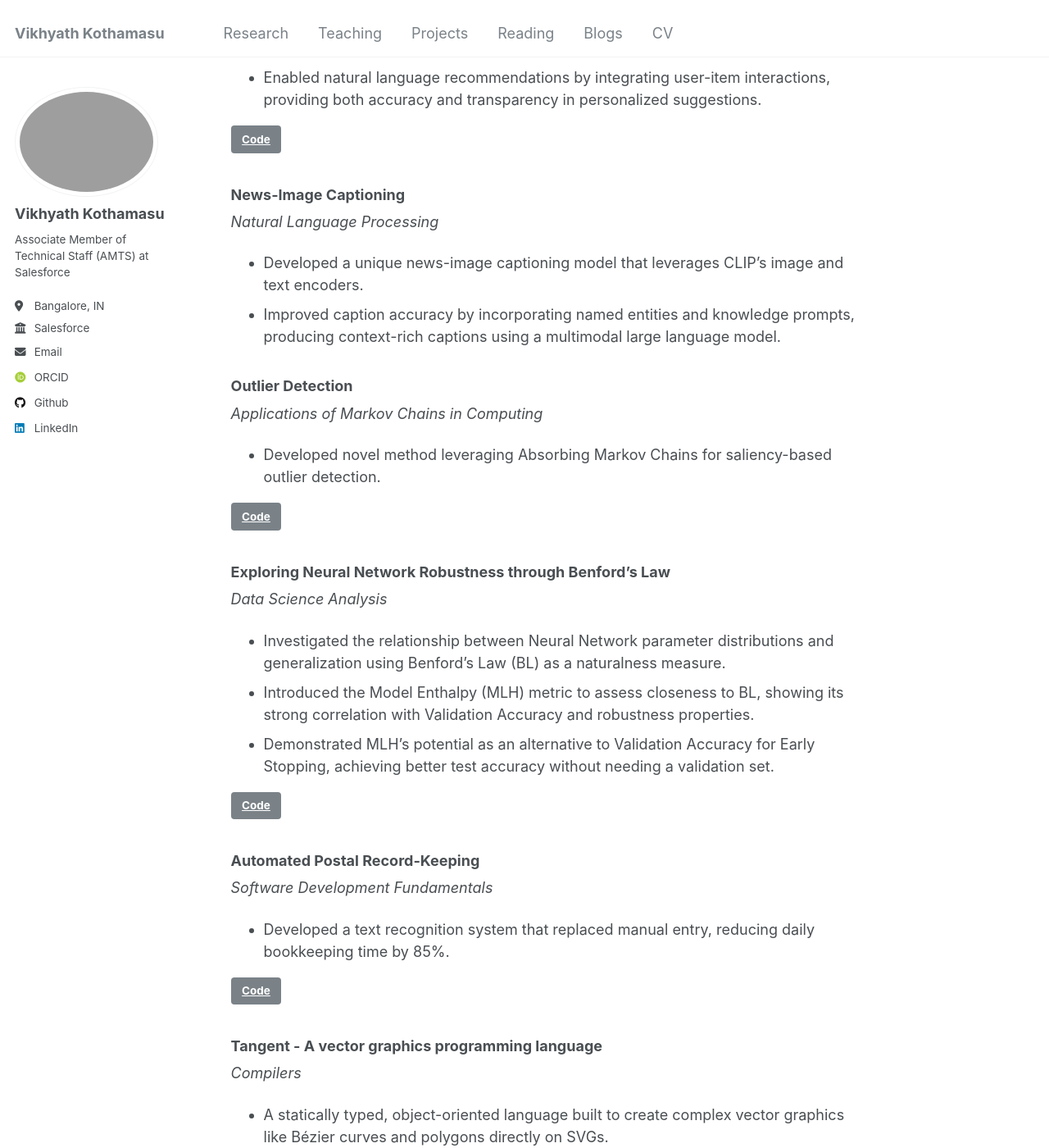
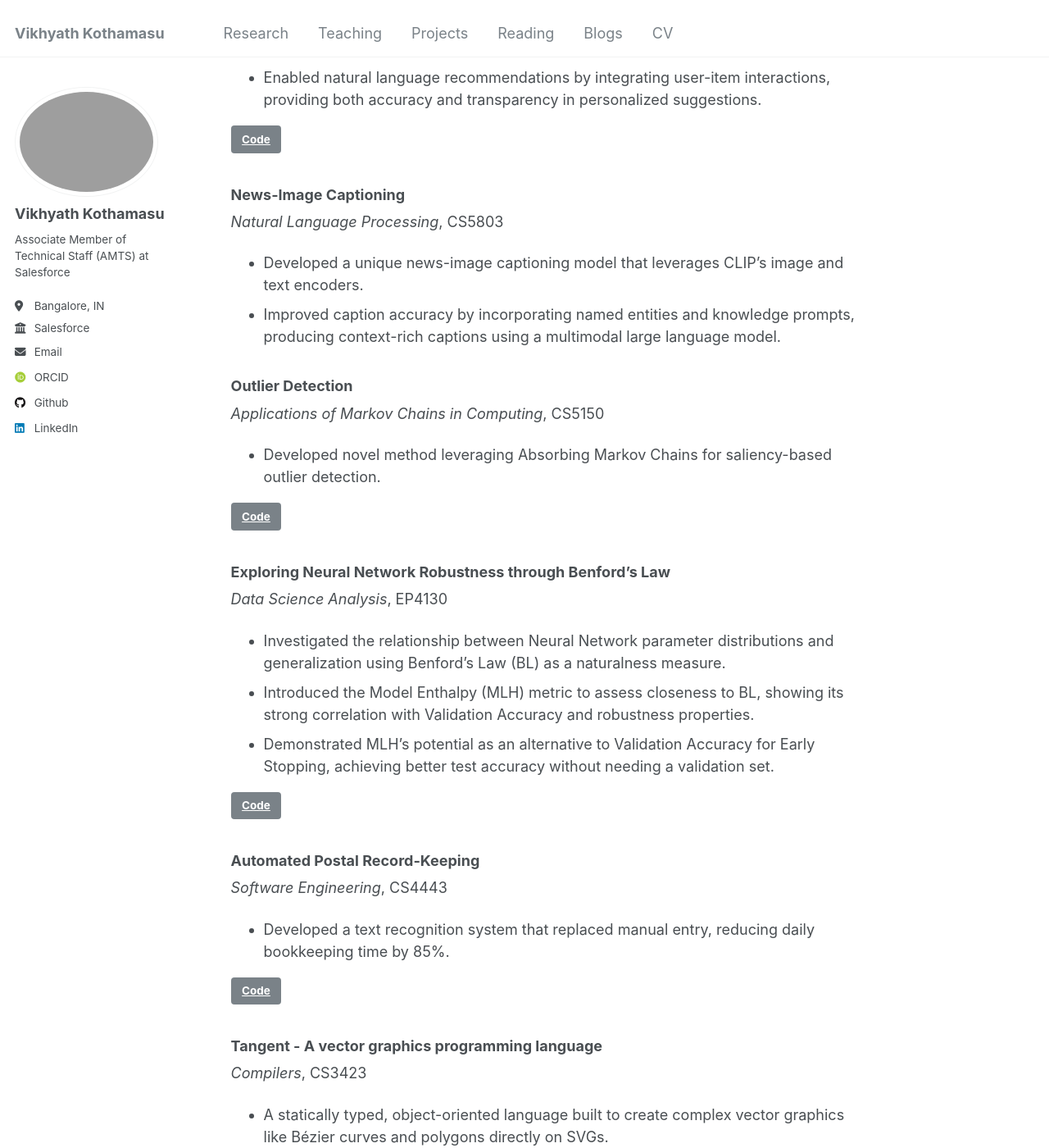
Before and after one commit to Vikhyath-vec/vikhyath-vec.github.io, a Jekyll site: the page built from _pages/projects.md, in a window 1280 px wide and 1400 px high, scrolled down 1527 px. Shown: the whole window at 82% size. Built offline with Jekyll 4.4.1, drawn with Linux system fonts in a browser that asks for light colours; some web fonts are replaced.

Commit message:
added course codes

```diff
--- a/_pages/projects.md
+++ b/_pages/projects.md
@@ -49,20 +49,20 @@ redirect_from:
 <a href="https://github.com/Vikhyath-vec/VikAmanXML" target="_blank" class="btn">Code</a>
 
 ### News-Image Captioning
-*Natural Language Processing*
+*Natural Language Processing*, CS5803
 
 * Developed a unique news-image captioning model that leverages CLIP’s image and text encoders.
 * Improved caption accuracy by incorporating named entities and knowledge prompts, producing context-rich captions using a multimodal large language model.
 
 ### Outlier Detection
-*Applications of Markov Chains in Computing*
+*Applications of Markov Chains in Computing*, CS5150
 
 * Developed novel method leveraging Absorbing Markov Chains for saliency-based outlier detection.
 
 <a href="https://github.com/shreyak5/outlier-detection-using-amc" target="_blank" class="btn">Code</a>
 
 ### Exploring Neural Network Robustness through Benford's Law
-*Data Science Analysis*
+*Data Science Analysis*, EP4130
 
 * Investigated the relationship between Neural Network parameter distributions and generalization using Benford’s Law (BL) as a naturalness measure.
 * Introduced the Model Enthalpy (MLH) metric to assess closeness to BL, showing its strong correlation with Validation Accuracy and robustness properties.
@@ -71,14 +71,14 @@ redirect_from:
 <a href="https://github.com/Vikhyath-vec/Adversarial-Neural-Networks-Benfords-Law" target="_blank" class="btn">Code</a>
 
 ### Automated Postal Record-Keeping
-*Software Development Fundamentals*
+*Software Engineering*, CS4443
 
 * Developed a text recognition system that replaced manual entry, reducing daily bookkeeping time by 85%.
 
 <a href="https://github.com/GouthamSai22/pras" target="_blank" class="btn">Code</a>
 
 ### Tangent - A vector graphics programming language
-*Compilers*
+*Compilers*, CS3423
 
 * A statically typed, object-oriented language built to create complex vector graphics like Bézier curves and polygons directly on SVGs.
 * Designed from scratch using Flex and Bison
```
Also changed, not shown: other parts of _pages/projects.md (+2 -2 lines), _posts/2023-09-14-blog-api.md (+1 -1 lines), _publications/video-compression.md (+1 -1 lines).
